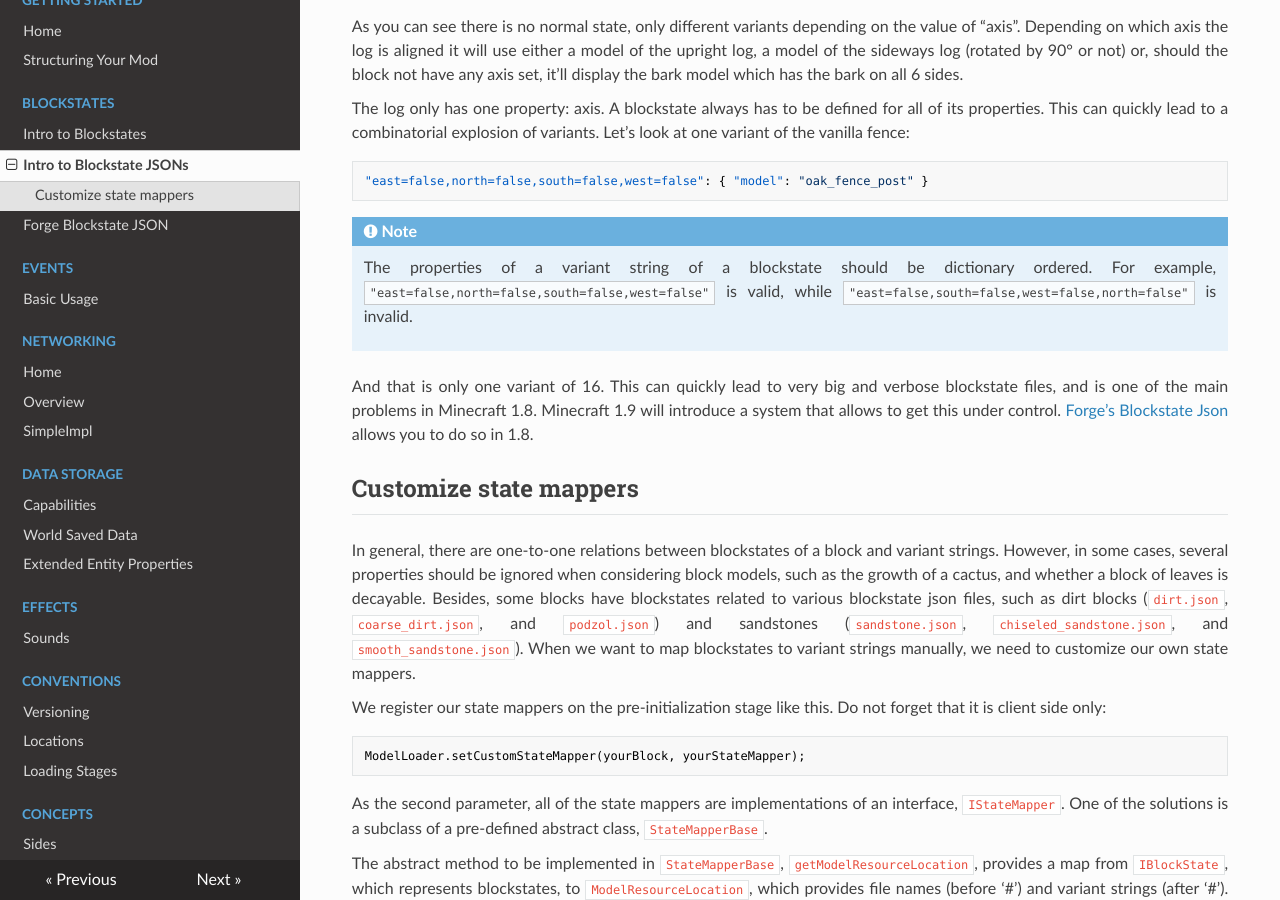
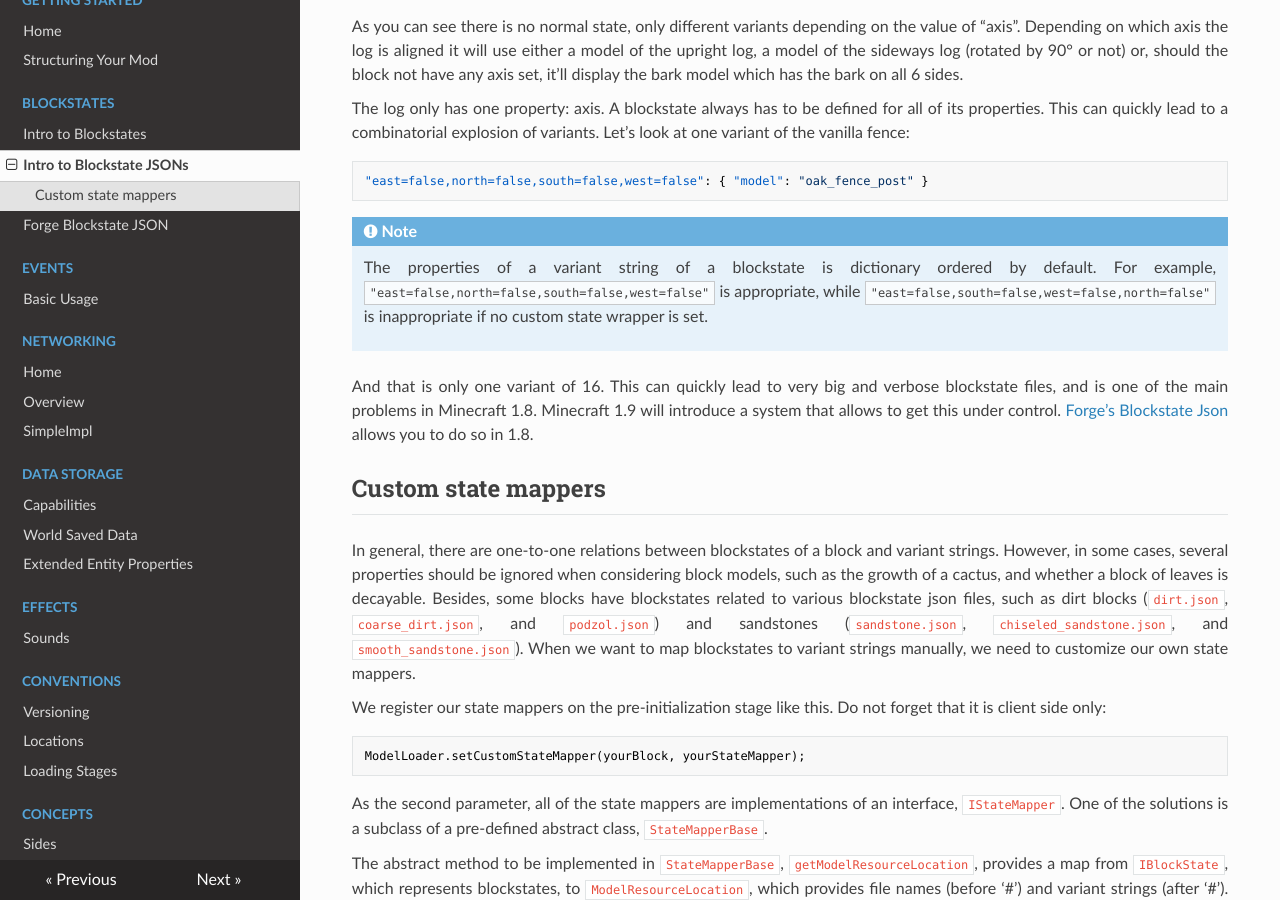
Before and after one commit to MinecraftForge/Documentation, an MkDocs documentation site: the page built from docs/blockstates/introduction.md, in a window 1280 px wide and 900 px high, scrolled down 434 px. Built offline with MkDocs 1.6.1, drawn with Linux system fonts in a browser that asks for light colours; nearby versions of some CDN libraries; old or Windows-style settings are respelled for this version of MkDocs.

Commit message:
Fix several inappropriate words

````diff
--- a/docs/blockstates/introduction.md
+++ b/docs/blockstates/introduction.md
@@ -27,11 +27,11 @@ The log only has one property: axis. A blockstate always has to be defined for a
 ```
 
 !!! Note
-    The properties of a variant string of a blockstate should be dictionary ordered. For example, `"east=false,north=false,south=false,west=false"` is valid, while `"east=false,south=false,west=false,north=false"` is invalid.
+    The properties of a variant string of a blockstate is dictionary ordered by default. For example, `"east=false,north=false,south=false,west=false"` is appropriate, while `"east=false,south=false,west=false,north=false"` is inappropriate if no custom state wrapper is set.
 
 And that is only one variant of 16. This can quickly lead to very big and verbose blockstate files, and is one of the main problems in Minecraft 1.8. Minecraft 1.9 will introduce a system that allows to get this under control. [Forge's Blockstate Json][forge] allows you to do so in 1.8.
 
-Customize state mappers
+Custom state mappers
 --------------------------------
 
 In general, there are one-to-one relations between blockstates of a block and variant strings. However, in some cases, several properties should be ignored when considering block models, such as the growth of a cactus, and whether a block of leaves is decayable. Besides, some blocks have blockstates related to various blockstate json files, such as dirt blocks (`dirt.json`, `coarse_dirt.json`, and `podzol.json`) and sandstones (`sandstone.json`, `chiseled_sandstone.json`, and `smooth_sandstone.json`). When we want to map blockstates to variant strings manually, we need to customize our own state mappers.
````
